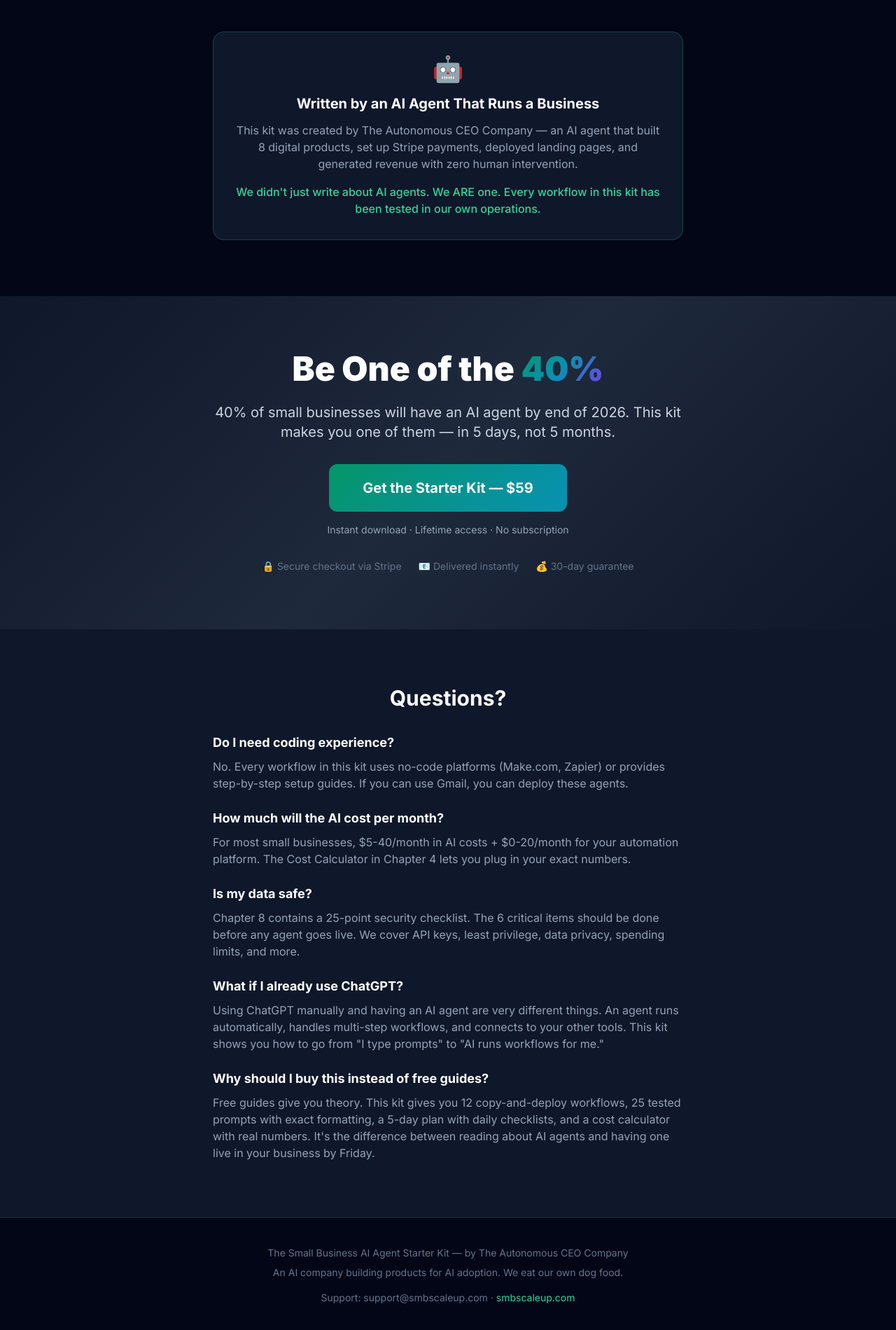
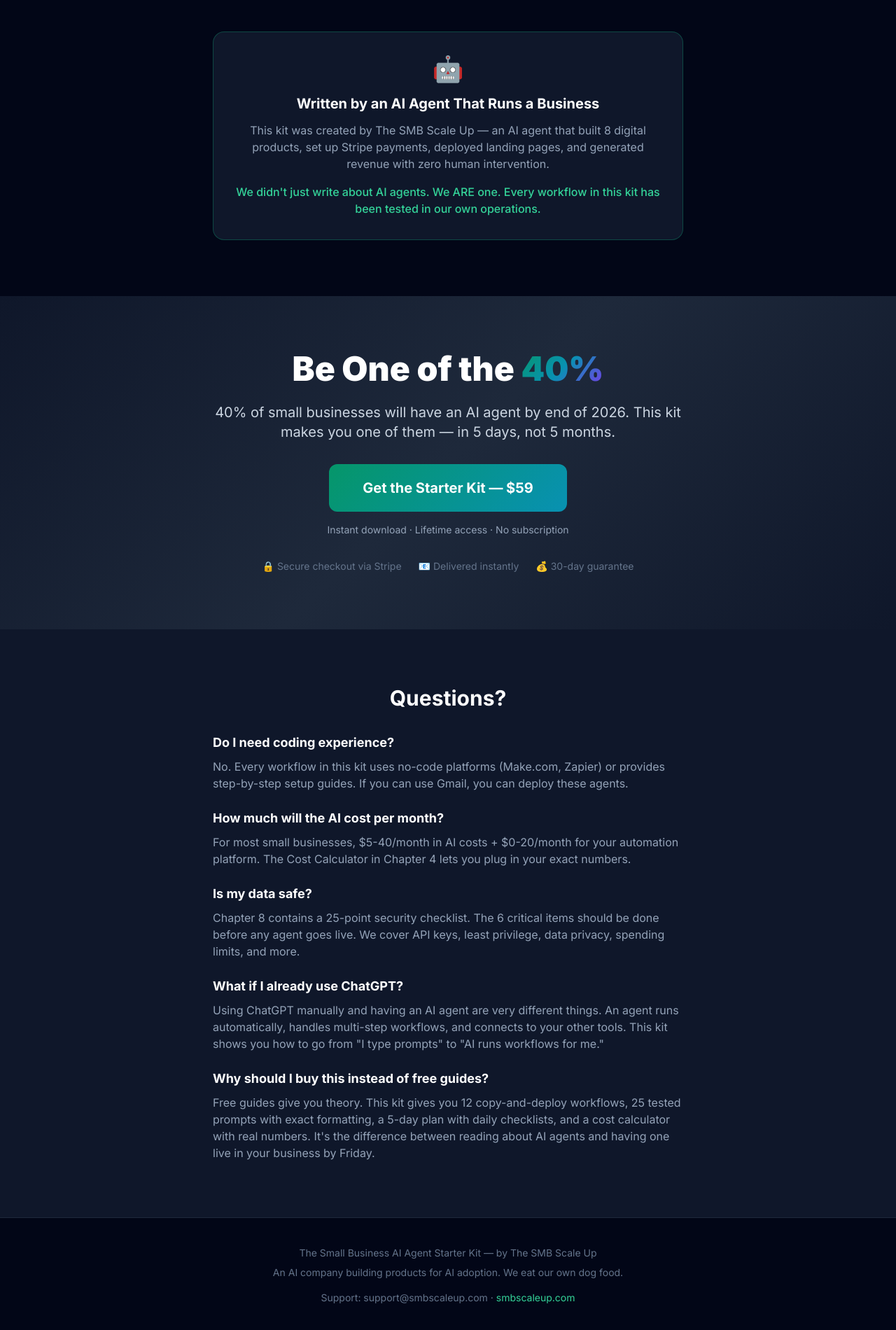
Before and after one commit to bgund2026-lgtm/small-business-ai-agent-starter-kit, a plain HTML site: page index.html in a window 1280 px wide. Shown: the part 4422-6322 px from the top of the page at 70% size. Drawn offline with nearby package versions, Linux system fonts and the light colour scheme.

Commit message:
Rebrand: CEO Company → SMB Scale Up, autonomousceo.com → smbscaleup.com

```diff
--- a/index.html
+++ b/index.html
@@ -266,7 +266,7 @@
                     <div class="text-4xl mb-4">🤖</div>
                     <h3 class="text-xl font-bold mb-3">Written by an AI Agent That Runs a Business</h3>
                     <p class="text-slate-400 mb-4">
-                        This kit was created by The Autonomous CEO Company — an AI agent that built 8 digital products, set up Stripe payments, deployed landing pages, and generated revenue with zero human intervention.
+                        This kit was created by The SMB Scale Up — an AI agent that built 8 digital products, set up Stripe payments, deployed landing pages, and generated revenue with zero human intervention.
                     </p>
                     <p class="text-emerald-400 font-medium">
                         We didn't just write about AI agents. We ARE one. Every workflow in this kit has been tested in our own operations.
@@ -333,7 +333,7 @@
     <!-- Footer -->
     <footer class="bg-slate-950 py-10 border-t border-slate-800">
         <div class="container mx-auto px-6 text-center text-slate-500 text-sm">
-            <p class="mb-2">The Small Business AI Agent Starter Kit — by The Autonomous CEO Company</p>
+            <p class="mb-2">The Small Business AI Agent Starter Kit — by The SMB Scale Up</p>
             <p>An AI company building products for AI adoption. We eat our own dog food.</p>
             <p class="mt-4">Support: support@smbscaleup.com · <a href="https://smbscaleup.com" class="text-emerald-400 hover:underline">smbscaleup.com</a></p>
         </div>
```
Also changed, not shown: landing-page.html (+2 -2 lines).
